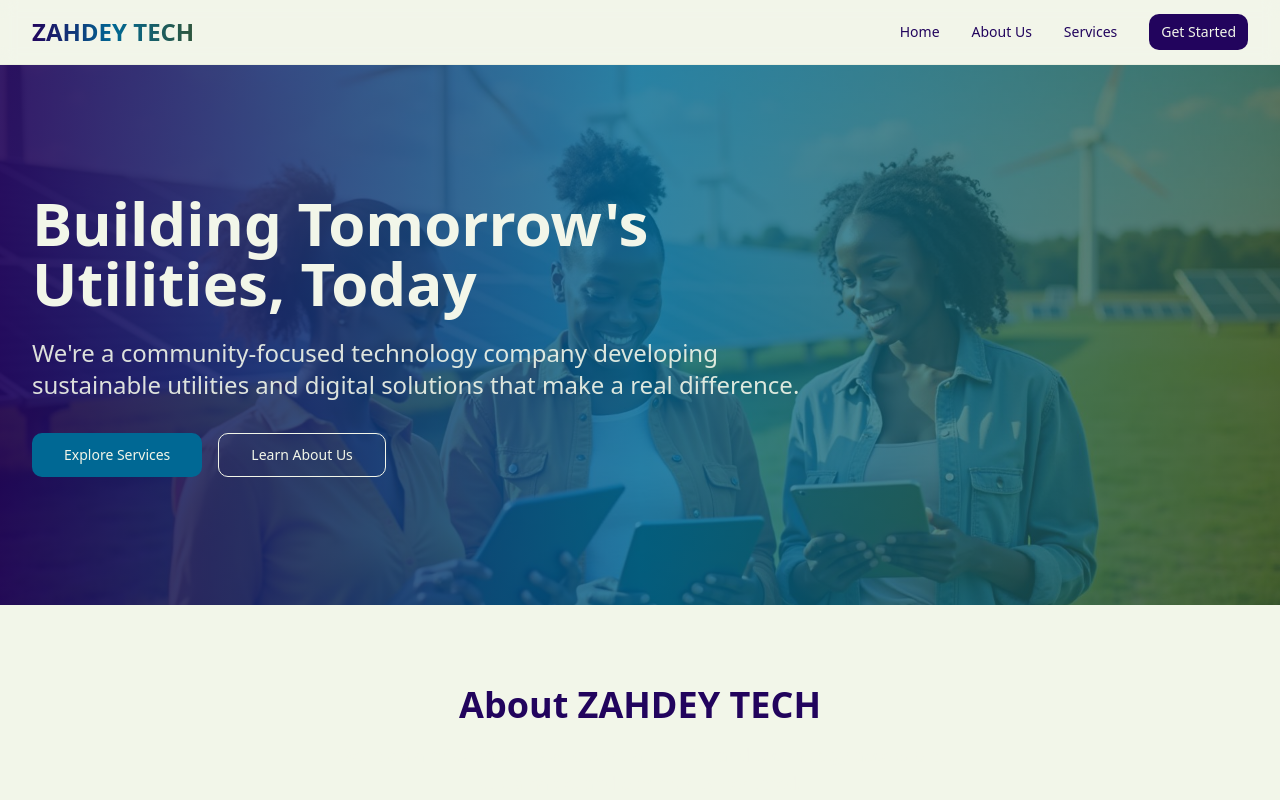
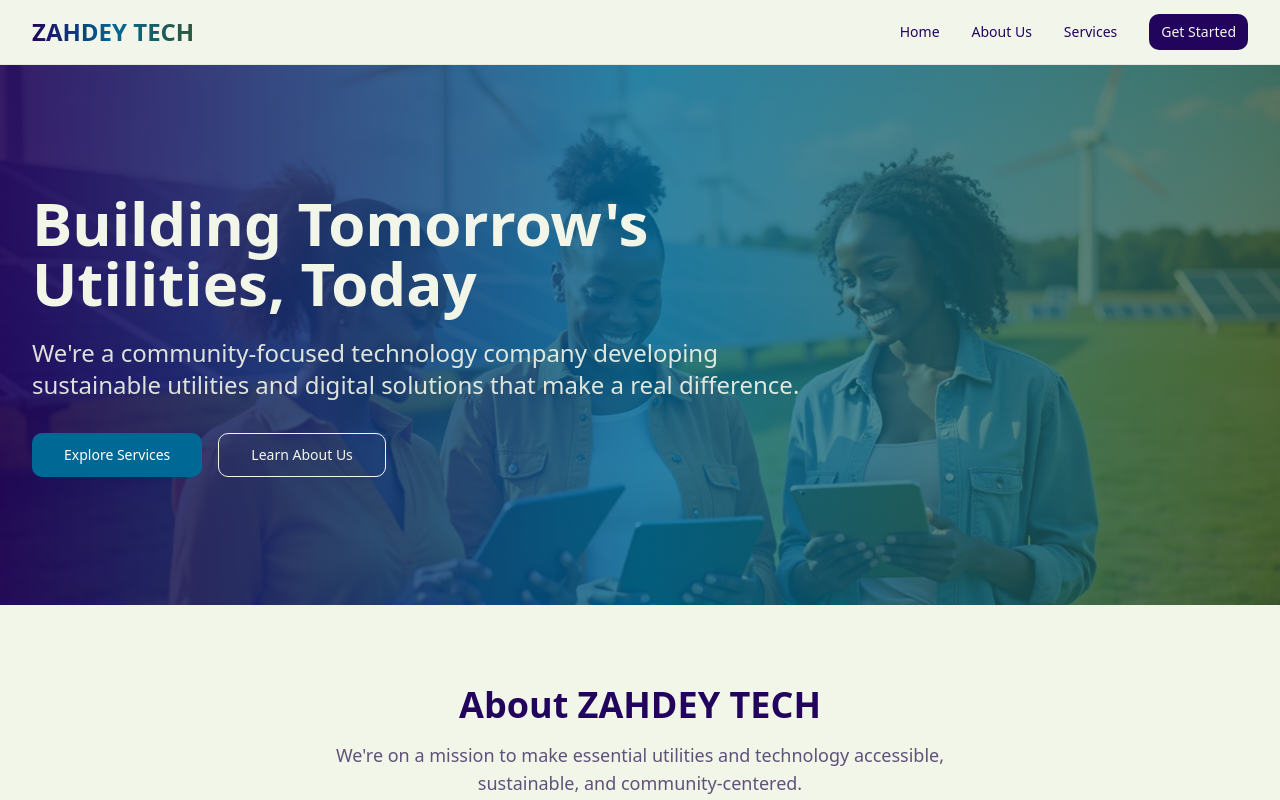
Before and after one commit to abdihafit/zahdey-our-digital-hearth, a React (Vite) app: page / in a window 1280 px wide. Shown: the top 800 px of the page. Built offline with nearby package versions, Linux system fonts and the light colour scheme; the HTML template or start-up script is replaced by a standard one.

Commit message:
Improve color & visibility
Co-authored-by: abdihafit <41124918+abdihafit@users.noreply.github.com>

```diff
--- a/src/index.css
+++ b/src/index.css
@@ -21,20 +21,20 @@ All colors MUST be HSL.
     --primary-foreground: 80 43% 94%;
 
     --secondary: 198 100% 29%;
-    --secondary-foreground: 80 43% 94%;
+    --secondary-foreground: 0 0% 100%;
 
-    --muted: 30 20% 40%;
-    --muted-foreground: 80 43% 94%;
+    --muted: 80 20% 88%;
+    --muted-foreground: 260 20% 40%;
 
     --accent: 140 29% 26%;
-    --accent-foreground: 80 43% 94%;
+    --accent-foreground: 0 0% 100%;
 
     --destructive: 0 84.2% 60.2%;
-    --destructive-foreground: 80 43% 94%;
+    --destructive-foreground: 0 0% 100%;
 
-    --border: 80 30% 85%;
-    --input: 80 30% 85%;
-    --ring: 260 91% 19%;
+    --border: 80 15% 82%;
+    --input: 80 15% 82%;
+    --ring: 198 100% 29%;
 
     --radius: 0.75rem;
 
```
